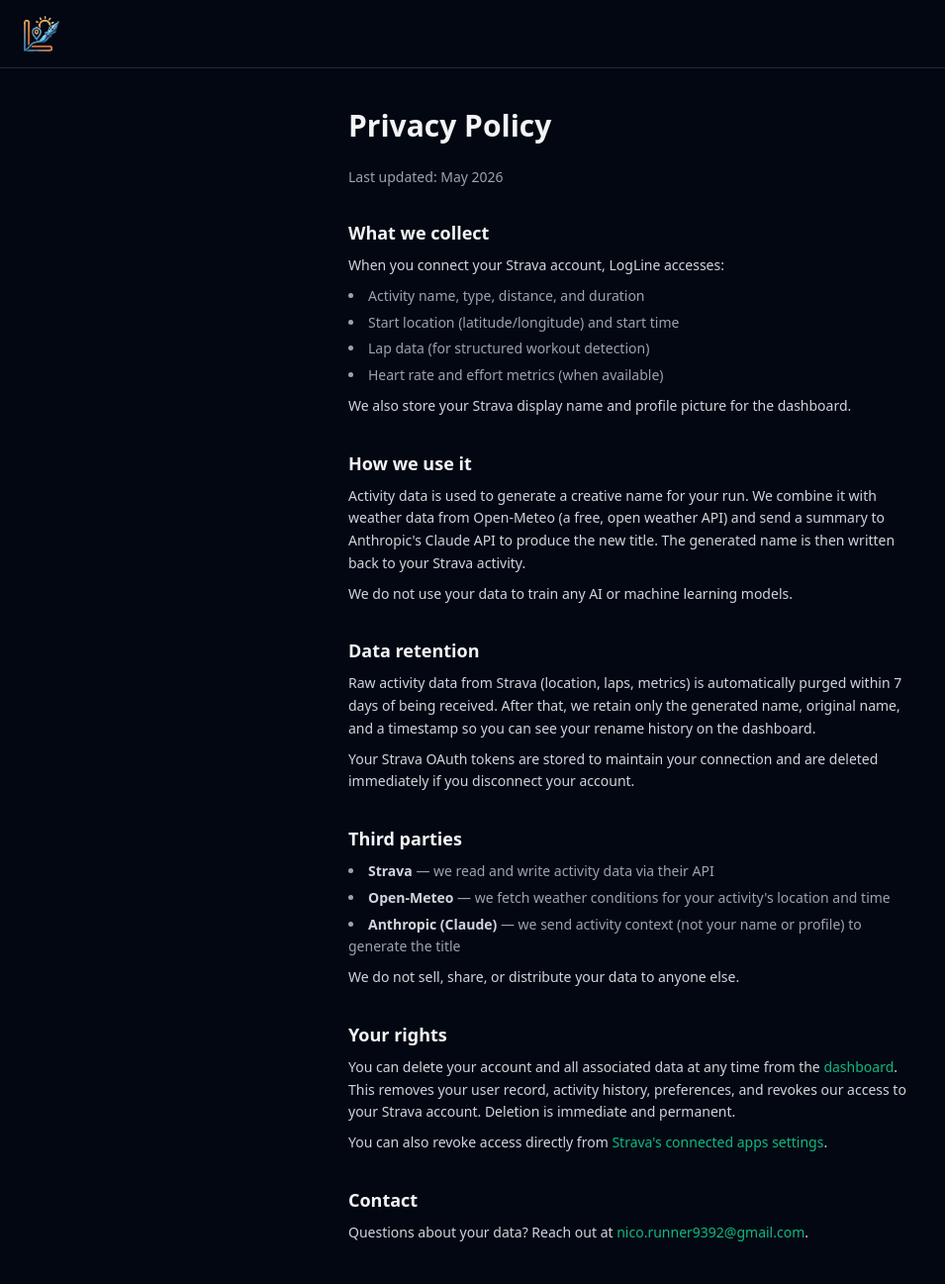
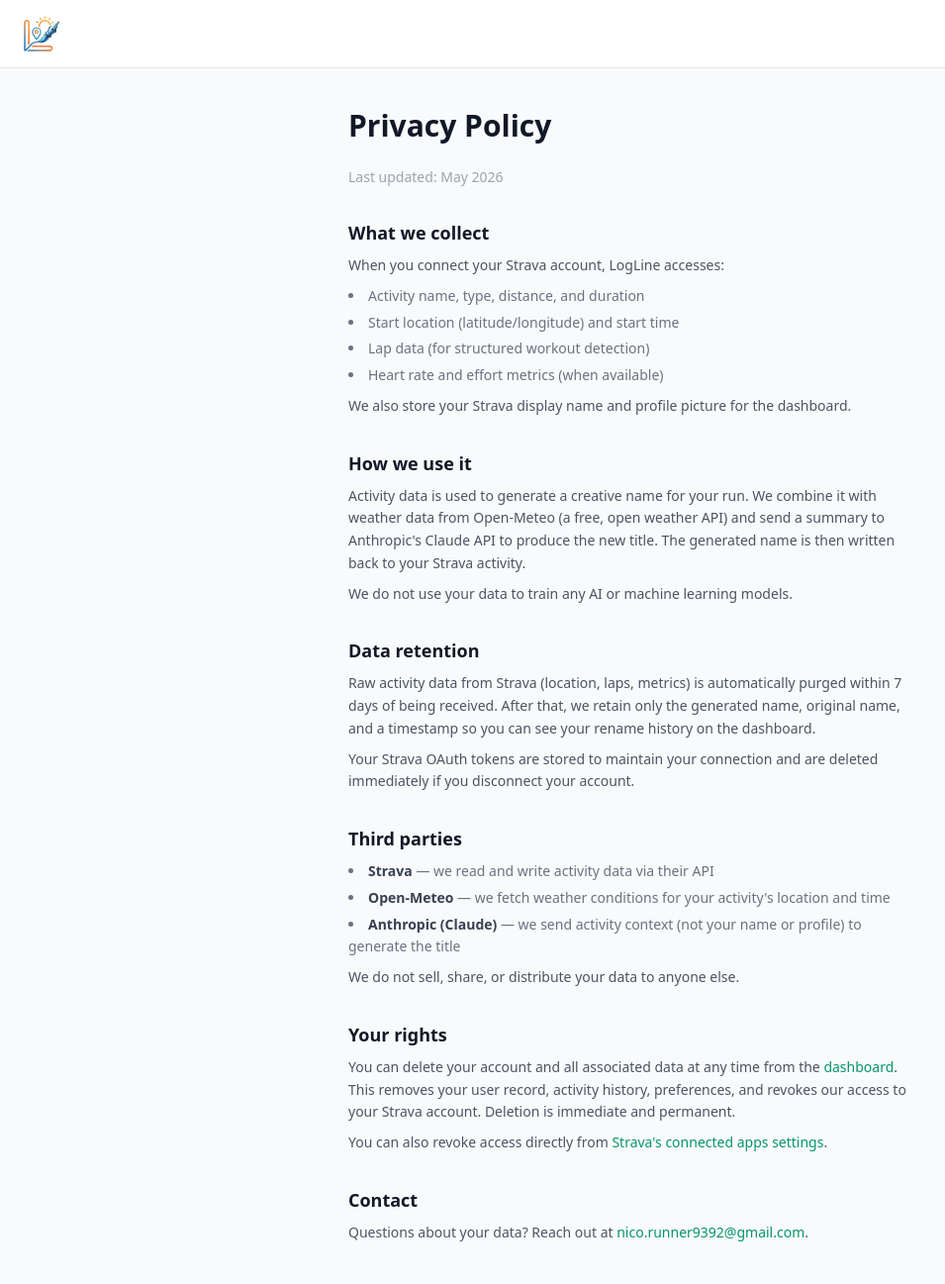
Before and after one commit to nicomigu/runRename, a FastAPI app: page /privacy in a window 1280 px wide. Shown: the whole page at 99% size, without its empty margins (0-955 px from the left). Run offline with FastAPI, Linux system fonts and the light colour scheme; parts of the project's set-up code (start-up, migrations or seed data) failed here and were passed over; some libraries are stand-ins or nearby versions.

Commit message:
switch to light theme, use original logo colors

```diff
--- a/app/templates/base.html
+++ b/app/templates/base.html
@@ -7,8 +7,8 @@
     <link rel="icon" type="image/png" href="{{ static_url('img/logline_icon.png') }}">
     <script src="https://cdn.tailwindcss.com"></script>
 </head>
-<body class="bg-gray-950 text-gray-100 min-h-screen">
-    <nav class="border-b border-gray-800 px-6 py-4 flex items-center justify-between">
+<body class="bg-gray-50 text-gray-900 min-h-screen">
+    <nav class="border-b border-gray-200 px-6 py-4 flex items-center justify-between bg-white">
         <a href="/" class="flex items-center">
             <img src="{{ static_url('img/logline_icon.png') }}" alt="LogLine" class="h-9">
         </a>
@@ -17,8 +17,8 @@
             {% if user.profile_pic %}
             <img src="{{ user.profile_pic }}" alt="Avatar of {{ user.name or 'User' }}" class="w-8 h-8 rounded-full">
             {% endif %}
-            <span class="text-sm text-gray-400">{{ user.name }}</span>
-            <a href="/auth/logout" class="text-sm text-gray-500 hover:text-gray-300">Logout</a>
+            <span class="text-sm text-gray-600">{{ user.name }}</span>
+            <a href="/auth/logout" class="text-sm text-gray-400 hover:text-gray-600">Logout</a>
         </div>
         {% endif %}
     </nav>
--- a/app/templates/payment_success.html
+++ b/app/templates/payment_success.html
@@ -4,8 +4,8 @@
 
 {% block content %}
 <div class="text-center py-16">
-    <h1 class="text-3xl font-bold mb-4 text-emerald-500">You're in!</h1>
-    <p class="text-gray-400 mb-8">Auto-renaming is now unlocked. Go run — we'll handle the rest.</p>
+    <h1 class="text-3xl font-bold mb-4 text-emerald-600">You're in!</h1>
+    <p class="text-gray-500 mb-8">Auto-renaming is now unlocked. Go run — we'll handle the rest.</p>
     <a href="/dashboard" class="inline-block bg-emerald-600 hover:bg-emerald-500 text-white font-semibold px-6 py-3 rounded-lg transition">
         Back to Dashboard
     </a>
--- a/app/templates/privacy.html
+++ b/app/templates/privacy.html
@@ -7,11 +7,11 @@
     <h1 class="text-3xl font-bold mb-6">Privacy Policy</h1>
     <p class="text-gray-400 text-sm mb-8">Last updated: May 2026</p>
 
-    <div class="space-y-8 text-gray-300 text-sm leading-relaxed">
+    <div class="space-y-8 text-gray-600 text-sm leading-relaxed">
         <section>
-            <h2 class="text-lg font-semibold text-gray-100 mb-2">What we collect</h2>
+            <h2 class="text-lg font-semibold text-gray-900 mb-2">What we collect</h2>
             <p>When you connect your Strava account, LogLine accesses:</p>
-            <ul class="list-disc list-inside mt-2 space-y-1 text-gray-400">
+            <ul class="list-disc list-inside mt-2 space-y-1 text-gray-500">
                 <li>Activity name, type, distance, and duration</li>
                 <li>Start location (latitude/longitude) and start time</li>
                 <li>Lap data (for structured workout detection)</li>
@@ -21,7 +21,7 @@
         </section>
 
         <section>
-            <h2 class="text-lg font-semibold text-gray-100 mb-2">How we use it</h2>
+            <h2 class="text-lg font-semibold text-gray-900 mb-2">How we use it</h2>
             <p>Activity data is used to generate a creative name for your run. We combine it with weather data
                from Open-Meteo (a free, open weather API) and send a summary to Anthropic's Claude API to
                produce the new title. The generated name is then written back to your Strava activity.</p>
@@ -29,7 +29,7 @@
         </section>
 
         <section>
-            <h2 class="text-lg font-semibold text-gray-100 mb-2">Data retention</h2>
+            <h2 class="text-lg font-semibold text-gray-900 mb-2">Data retention</h2>
             <p>Raw activity data from Strava (location, laps, metrics) is automatically purged within 7 days
                of being received. After that, we retain only the generated name, original name, and a timestamp
                so you can see your rename history on the dashboard.</p>
@@ -38,29 +38,29 @@
         </section>
 
         <section>
-            <h2 class="text-lg font-semibold text-gray-100 mb-2">Third parties</h2>
-            <ul class="list-disc list-inside space-y-1 text-gray-400">
-                <li><strong class="text-gray-300">Strava</strong> — we read and write activity data via their API</li>
-                <li><strong class="text-gray-300">Open-Meteo</strong> — we fetch weather conditions for your activity's location and time</li>
-                <li><strong class="text-gray-300">Anthropic (Claude)</strong> — we send activity context (not your name or profile) to generate the title</li>
+            <h2 class="text-lg font-semibold text-gray-900 mb-2">Third parties</h2>
+            <ul class="list-disc list-inside space-y-1 text-gray-500">
+                <li><strong class="text-gray-700">Strava</strong> — we read and write activity data via their API</li>
+                <li><strong class="text-gray-700">Open-Meteo</strong> — we fetch weather conditions for your activity's location and time</li>
+                <li><strong class="text-gray-700">Anthropic (Claude)</strong> — we send activity context (not your name or profile) to generate the title</li>
             </ul>
             <p class="mt-2">We do not sell, share, or distribute your data to anyone else.</p>
         </section>
 
         <section>
-            <h2 class="text-lg font-semibold text-gray-100 mb-2">Your rights</h2>
+            <h2 class="text-lg font-semibold text-gray-900 mb-2">Your rights</h2>
             <p>You can delete your account and all associated data at any time from the
-               <a href="/dashboard" class="text-emerald-500 hover:underline">dashboard</a>.
+               <a href="/dashboard" class="text-emerald-600 hover:underline">dashboard</a>.
                This removes your user record, activity history, preferences, and revokes our access to your
                Strava account. Deletion is immediate and permanent.</p>
             <p class="mt-2">You can also revoke access directly from
-               <a href="https://www.strava.com/settings/apps" class="text-emerald-500 hover:underline">Strava's connected apps settings</a>.</p>
+               <a href="https://www.strava.com/settings/apps" class="text-emerald-600 hover:underline">Strava's connected apps settings</a>.</p>
         </section>
 
         <section>
-            <h2 class="text-lg font-semibold text-gray-100 mb-2">Contact</h2>
+            <h2 class="text-lg font-semibold text-gray-900 mb-2">Contact</h2>
             <p>Questions about your data? Reach out at
-               <a href="mailto:nico.runner9392@gmail.com" class="text-emerald-500 hover:underline">nico.runner9392@gmail.com</a>.</p>
+               <a href="mailto:nico.runner9392@gmail.com" class="text-emerald-600 hover:underline">nico.runner9392@gmail.com</a>.</p>
         </section>
     </div>
 </div>
```
Also changed, not shown: app/templates/dashboard.html (+17 -17 lines), app/templates/landing.html (+9 -10 lines), app/templates/refund.html (+6 -6 lines), app/templates/terms.html (+13 -13 lines), app/static/img/logline_logo.svg.
